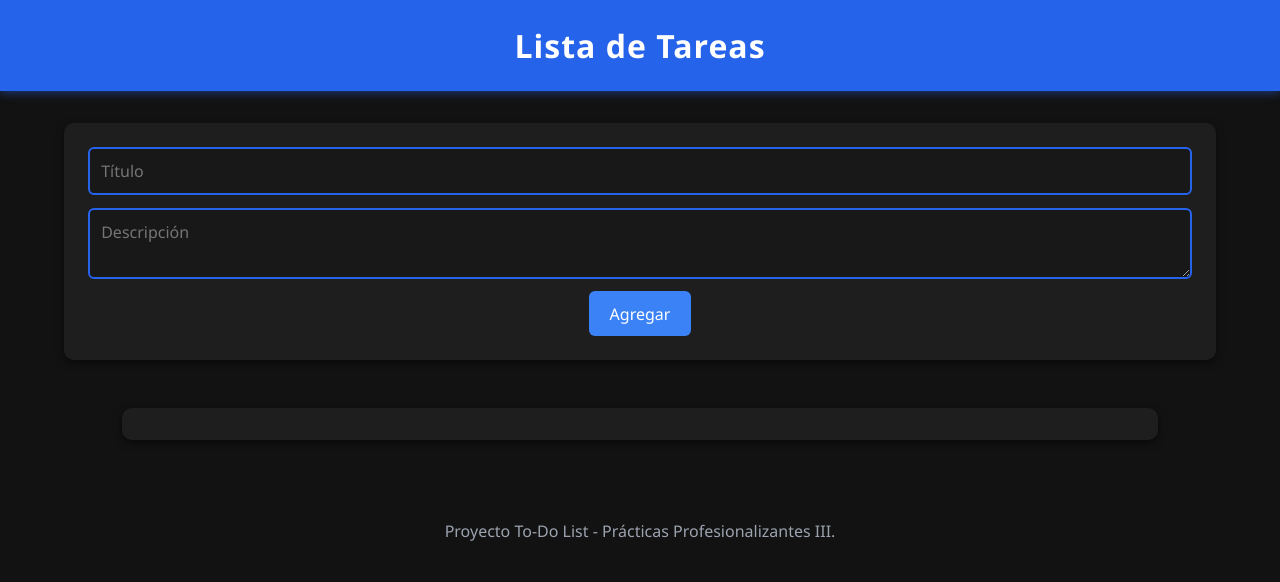
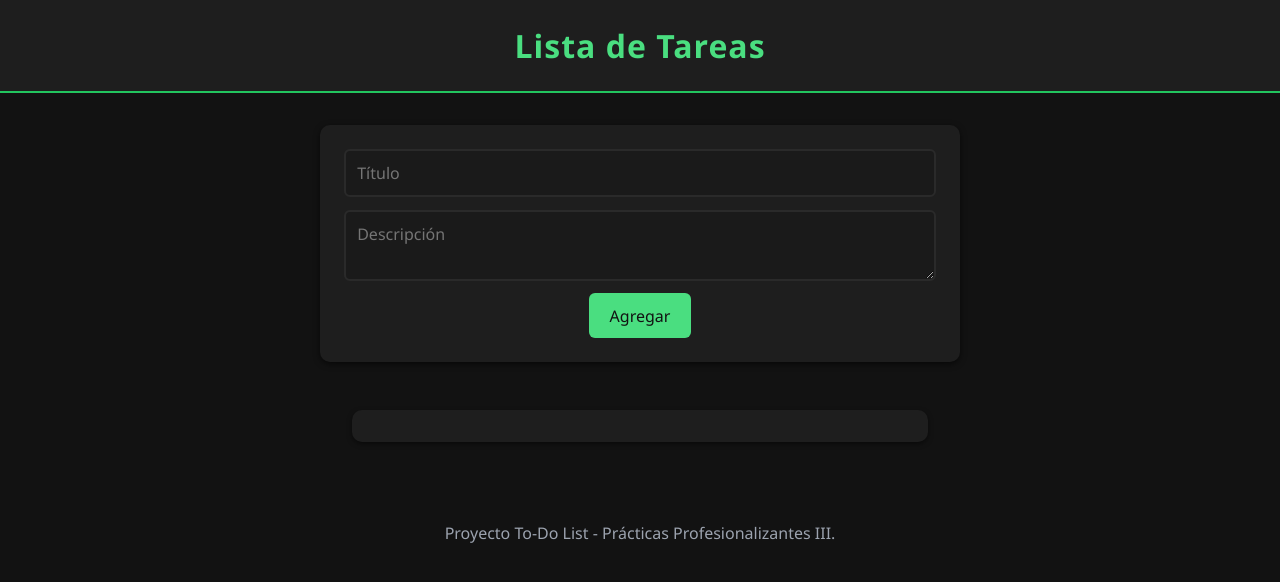
Before and after one commit to CarlitaS630/To-do-list, a PHP site: page /To-Do-List-FRONT/index.html in a window 1280 px wide. Shown: the top 582 px of the page. Run offline with PHP 8.4, Linux system fonts and the light colour scheme.

Commit message:
cambios en css

```diff
--- a/To-Do-List-FRONT/styles/style.css
+++ b/To-Do-List-FRONT/styles/style.css
@@ -16,11 +16,11 @@ body{
 
 /* HEADER */
 header{
-    background-color: #2563eb;
-    color: #fff;
+    background-color: #1e1e1e;
+    color: #4ade80;
     text-align: center;
     padding: 1.5rem 0;
-    box-shadow: 0 3px 8px rgba(37, 99, 235, 0.4);
+    border-bottom: 2px solid #22c55e;
 }
 
 header h1 {
@@ -30,7 +30,7 @@ header h1 {
 
 /* MAIN */
 main{
-    width: 90%;
+    width: 50%;
     margin: 2rem auto;
     display: flex;
     flex-direction: column;
@@ -43,7 +43,7 @@ main{
     background-color: #1e1e1e;
     padding: 1.5rem;
     border-radius: 10px;
-    box-shadow: 0 3px 8px rgba(0, 0, 0, 0.5);
+    box-shadow: 0 2px 6px rgba(0, 0, 0, 0.6);
 }
 
 #form-tarea{
@@ -56,23 +56,23 @@ main{
     width: 100%;
     padding: 0.7rem;
     font-size: 1rem;
-    border: 2px solid #2563eb;
-    background-color: #181818;
-  color: #f5f5f5;
+    border: 2px solid #2a2a2a;
+    background-color: #1a1a1a;
+    color: #f5f5f5;
     border-radius: 6px;
     transition: border 0.2s, background 0.2s;
 }
 
 #form-tarea input:focus,
 #form-tarea textarea:focus {
-  border-color: #3b82f6;
+  border-color: #4ade80;
   background-color: #111;
 }
 
 #form-tarea button {
   align-self: center;
-  background-color: #3b82f6;
-  color: #fff;
+  background-color: #4ade80;
+  color: #121212;
   border: none;
   padding: 0.7rem 1.3rem;
   border-radius: 6px;
@@ -82,7 +82,7 @@ main{
 }
 
 #form-tarea button:hover {
-    background-color: #1d4ed8;
+    background-color: #22c55e;
     transform: scale(1.05);
 }
 
@@ -94,7 +94,7 @@ main{
   background-color: #1e1e1e;
   border-radius: 10px;
   padding: 1rem 1.2rem;
-  box-shadow: 0 3px 8px rgba(0, 0, 0, 0.5);
+  box-shadow: 0 2px 5px rgba(0,0,0,0.5);
 }
 
 #listaTareas {
@@ -123,7 +123,7 @@ main{
     left: 0;
     width: 100%;
     height: 100%;
-    background-color: rgba(0, 0, 0, 0.6);
+    background-color: #1e1e1e;
     display: flex;
     align-items: center;
     justify-content: center;
@@ -142,12 +142,12 @@ main{
   padding: 1.5rem;
   border-radius: 10px;
   width: 320px;
-  box-shadow:0 4px 12px rgba(37, 99, 235, 0.4);
+  box-shadow:0 2px 6px rgba(0, 0, 0, 0.6);
   text-align: center;
 }
 
 .edit-container h2 {
-  color: #3b82f6;
+  color: #4ade80;
   margin-bottom: 1rem;
 }
 
@@ -163,7 +163,7 @@ main{
   width: 100%;
   padding: 0.6rem;
   border-radius: 8px;
-  border: 1px solid #2563eb;
+  border: 1px solid #4ade80;
   background-color: #181818;
   color: #f5f5f5;
   margin-top: 0.3rem;
```
